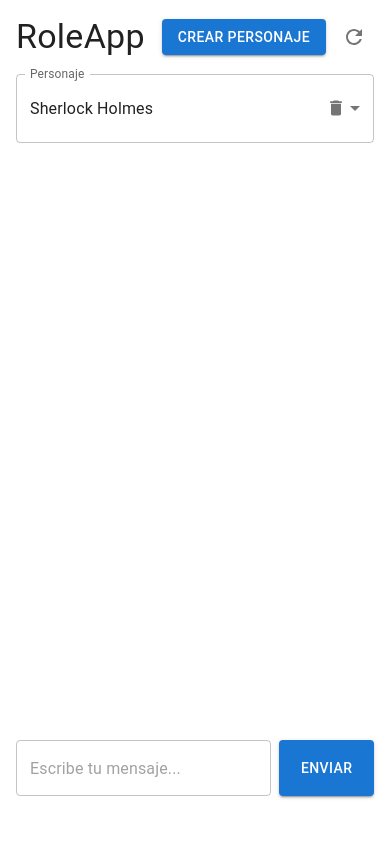
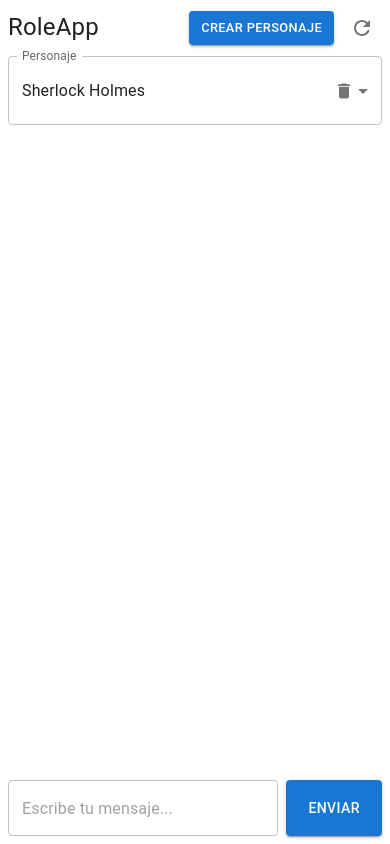
Before and after one commit to maikover/roleapp, a React (Vite) app: page / in a window 390 px wide. Built offline with nearby package versions, Linux system fonts and the light colour scheme.

Commit message:
mejora_movil

```diff
--- a/src/App.jsx
+++ b/src/App.jsx
@@ -149,19 +149,41 @@ function App() {
       maxWidth: 800,
       margin: 'auto',
       p: 2,
-      height: 'calc(100vh - 32px)',
+      height: '100vh',
       display: 'flex',
-      flexDirection: 'column'
+      flexDirection: 'column',
+      '@media (max-width: 600px)': {
+        p: 1,
+        maxWidth: '100%'
+      }
     }}>
-      <Box sx={{ display: 'flex', justifyContent: 'space-between', alignItems: 'center', mb: 2 }}>
-        <Typography variant="h4">
+      <Box sx={{
+        display: 'flex',
+        justifyContent: 'space-between',
+        alignItems: 'center',
+        mb: 2,
+        '@media (max-width: 600px)': {
+          mb: 1
+        }
+      }}>
+        <Typography variant="h4" sx={{
+          '@media (max-width: 600px)': {
+            fontSize: '1.5rem'
+          }
+        }}>
           RoleApp
         </Typography>
         <Box>
           <Button
             variant="contained"
             onClick={() => setTabIndex(tabIndex === 0 ? 1 : 0)}
-            sx={{ mr: 1 }}
+            sx={{
+              mr: 1,
+              '@media (max-width: 600px)': {
+                fontSize: '0.8rem',
+                padding: '6px 12px'
+              }
+            }}
           >
             {tabIndex === 0 ? 'Crear Personaje' : 'Seleccionar Personaje'}
           </Button>
```
